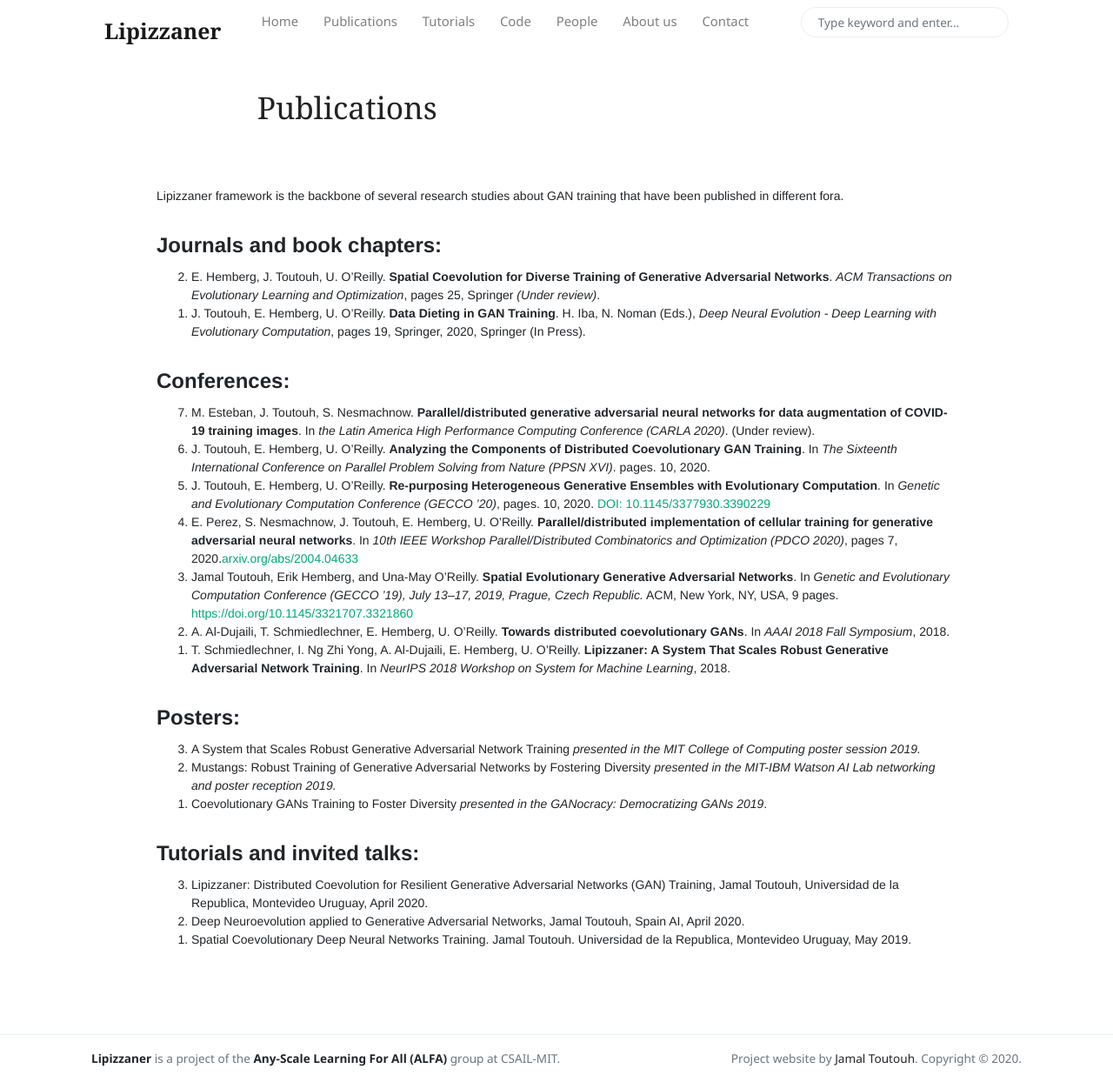
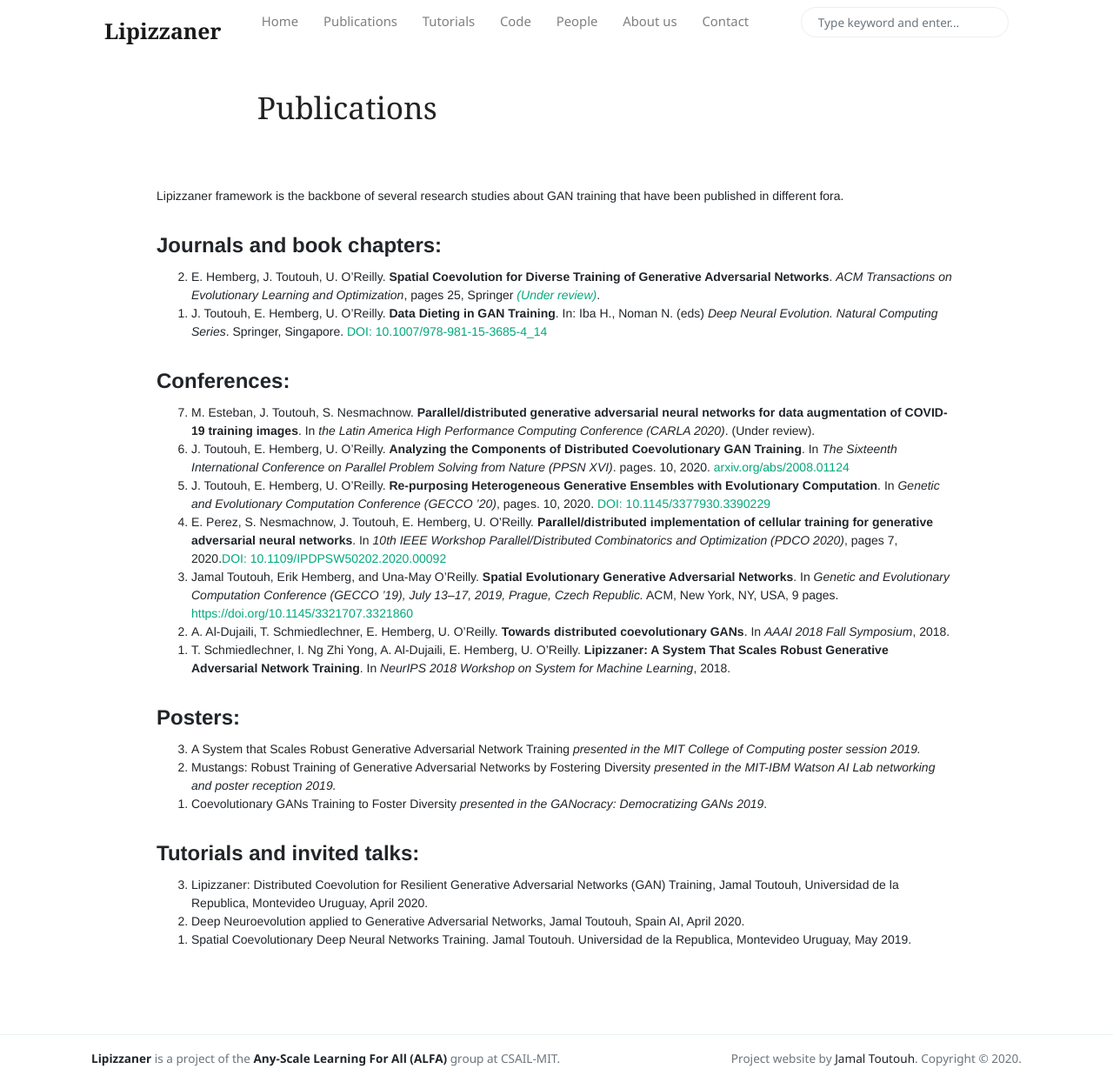
Before and after one commit to ALFA-group/lipizzaner-web, a Jekyll site: the page built from _pages/publications.md, in a window 1280 px wide and 1244 px high. Shown: the whole window at 87% size. Built offline with Jekyll 4.4.1, drawn with Linux system fonts in a browser that asks for light colours; nearby versions of some CDN libraries.

Commit message:
First commit

```diff
--- a/_pages/publications.md
+++ b/_pages/publications.md
@@ -7,15 +7,15 @@ author: Jamal
 Lipizzaner framework is the backbone of several research studies about GAN training that have been published in different fora.
 
 #### Journals and book chapters:
-0. E. Hemberg, J. Toutouh, U. O’Reilly. **Spatial Coevolution for Diverse Training of Generative Adversarial Networks**. *ACM Transactions on Evolutionary Learning and Optimization*, pages 25, Springer *(Under review)*.
-0. J. Toutouh, E. Hemberg, U. O’Reilly. **Data Dieting in GAN Training**. H. Iba, N. Noman (Eds.), *Deep Neural Evolution - Deep Learning with Evolutionary Computation*, pages 19, Springer, 2020, Springer (In Press).
+0. E. Hemberg, J. Toutouh, U. O’Reilly. **Spatial Coevolution for Diverse Training of Generative Adversarial Networks**. *ACM Transactions on Evolutionary Learning and Optimization*, pages 25, Springer [*(Under review)*](https://github.com/jamaltoutouh/lipizzaner-web/raw/master/assets/downloads/lipizzaner_TEC.pdf).
+0. J. Toutouh, E. Hemberg, U. O’Reilly. **Data Dieting in GAN Training**. In: Iba H., Noman N. (eds) *Deep Neural Evolution. Natural Computing Series*. Springer, Singapore. [DOI: 10.1007/978-981-15-3685-4_14](https://arxiv.org/abs/2004.04642)
 {: reversed="reversed"}
 
 #### Conferences:
 0. M. Esteban, J. Toutouh, S. Nesmachnow. **Parallel/distributed generative adversarial neural networks for data augmentation of COVID-19 training images**. In *the Latin America High Performance Computing Conference (CARLA 2020)*. (Under review).
-0. J. Toutouh, E. Hemberg, U. O’Reilly. **Analyzing the Components of Distributed Coevolutionary GAN Training**. In *The Sixteenth International Conference on Parallel Problem Solving from Nature (PPSN XVI)*. pages. 10, 2020.
+0. J. Toutouh, E. Hemberg, U. O’Reilly. **Analyzing the Components of Distributed Coevolutionary GAN Training**. In *The Sixteenth International Conference on Parallel Problem Solving from Nature (PPSN XVI)*. pages. 10, 2020. [arxiv.org/abs/2008.01124](https://arxiv.org/abs/2008.01124)
 0. J. Toutouh, E. Hemberg, U. O’Reilly. **Re-purposing Heterogeneous Generative Ensembles with Evolutionary Computation**. In *Genetic and Evolutionary Computation Conference (GECCO ’20)*, pages. 10, 2020. [DOI: 10.1145/3377930.3390229 ](https://arxiv.org/abs/2003.13532)
-0. E. Perez, S. Nesmachnow, J. Toutouh, E. Hemberg, U. O’Reilly. **Parallel/distributed implementation of cellular training for generative adversarial neural networks**. In *10th IEEE Workshop Parallel/Distributed Combinatorics and Optimization (PDCO 2020)*, pages 7, 2020.[arxiv.org/abs/2004.04633](https://arxiv.org/abs/2004.04633)
+0. E. Perez, S. Nesmachnow, J. Toutouh, E. Hemberg, U. O’Reilly. **Parallel/distributed implementation of cellular training for generative adversarial neural networks**. In *10th IEEE Workshop Parallel/Distributed Combinatorics and Optimization (PDCO 2020)*, pages 7, 2020.[DOI: 10.1109/IPDPSW50202.2020.00092](https://arxiv.org/abs/2004.04633)
 0. Jamal Toutouh, Erik Hemberg, and Una-May O’Reilly. **Spatial Evolutionary Generative Adversarial Networks**. In *Genetic and Evolutionary Computation Conference (GECCO ’19), July 13–17, 2019, Prague, Czech Republic.* ACM, New York, NY, USA, 9 pages. [https://doi.org/10.1145/3321707.3321860](http://arxiv.org/abs/1905.12702)
 0. A. Al-Dujaili, T. Schmiedlechner, E. Hemberg, U. O'Reilly. **Towards distributed coevolutionary GANs**. In *AAAI 2018 Fall Symposium*, 2018.
 0. T. Schmiedlechner, I. Ng Zhi Yong, A. Al-Dujaili, E. Hemberg, U. O'Reilly. **Lipizzaner: A System That Scales Robust Generative Adversarial Network Training**. In *NeurIPS 2018 Workshop on System for Machine Learning*, 2018.
```
Also changed, not shown: _posts/2018-01-01-lipi-home.md (+1 -3 lines).
